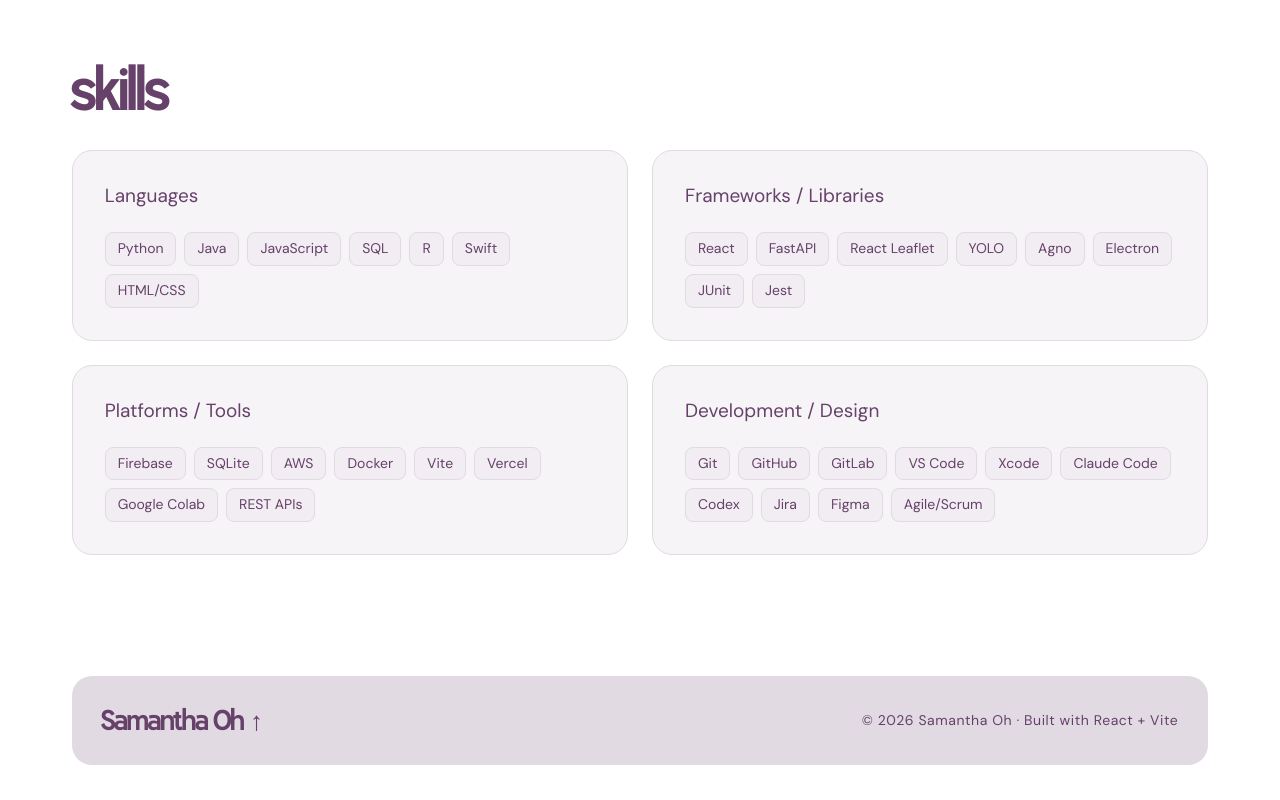
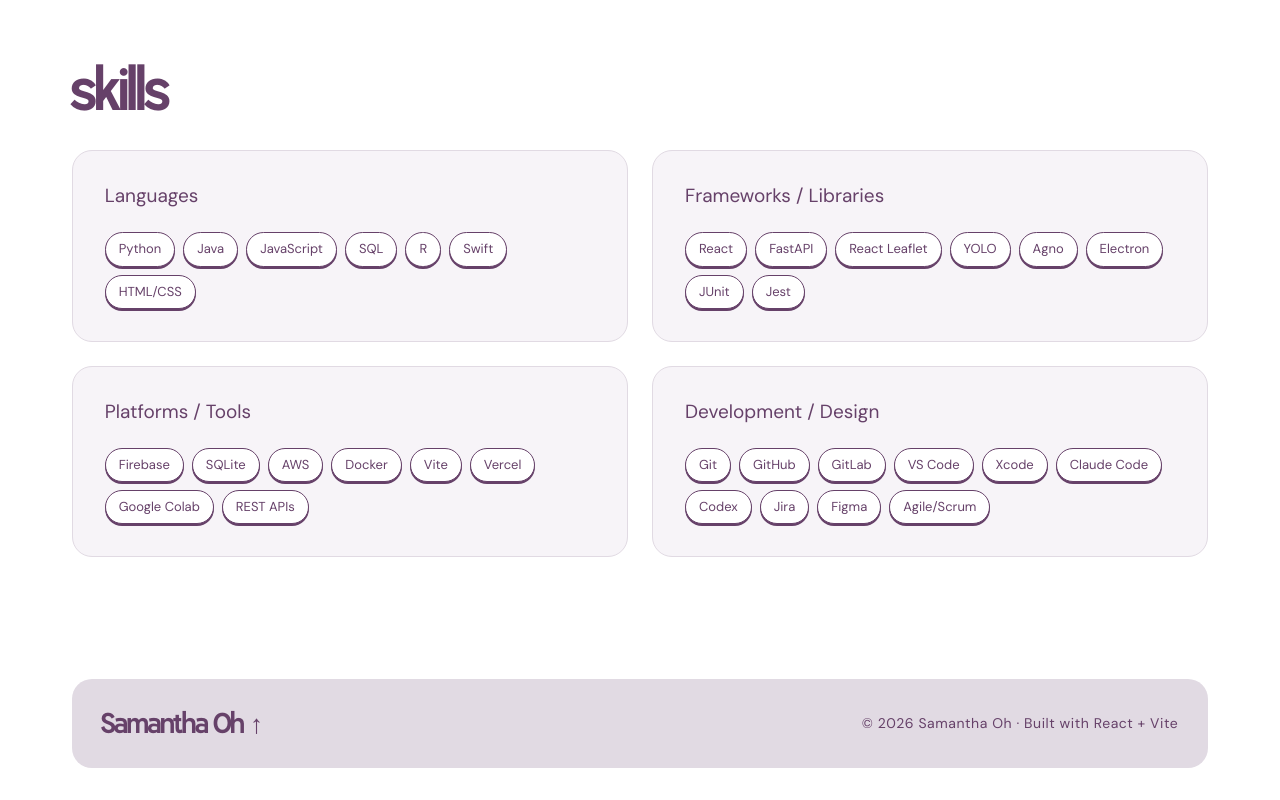
Before and after one commit to samanthaoh/my-portfolio, a React (Vite) app: page / in a window 1280 px wide. Shown: the part 3917-4717 px from the top of the page. Built offline with nearby package versions, Linux system fonts and the light colour scheme; a web font is replaced by a local one.

Commit message:
Update skill tags

```diff
--- a/src/index.css
+++ b/src/index.css
@@ -847,9 +847,15 @@
   color: #664169;
   font: 400 13px/1.4 var(--font-sans);
 }
-#projects .project-card .project-stack span {
+#projects .project-card .project-stack span,
+#skills .skill-pill,
+#skills .skill-pill:hover {
   border: 1.5px solid #664169;
+  border-radius: 999px;
+  padding: 7px 13px;
   background: #fff;
+  color: #664169;
+  font: 400 13px/1.4 var(--font-sans);
   box-shadow: 0 2px 0 #664169;
 }
 #projects .project-links { margin-top: 20px; gap: 8px 24px; }
```
